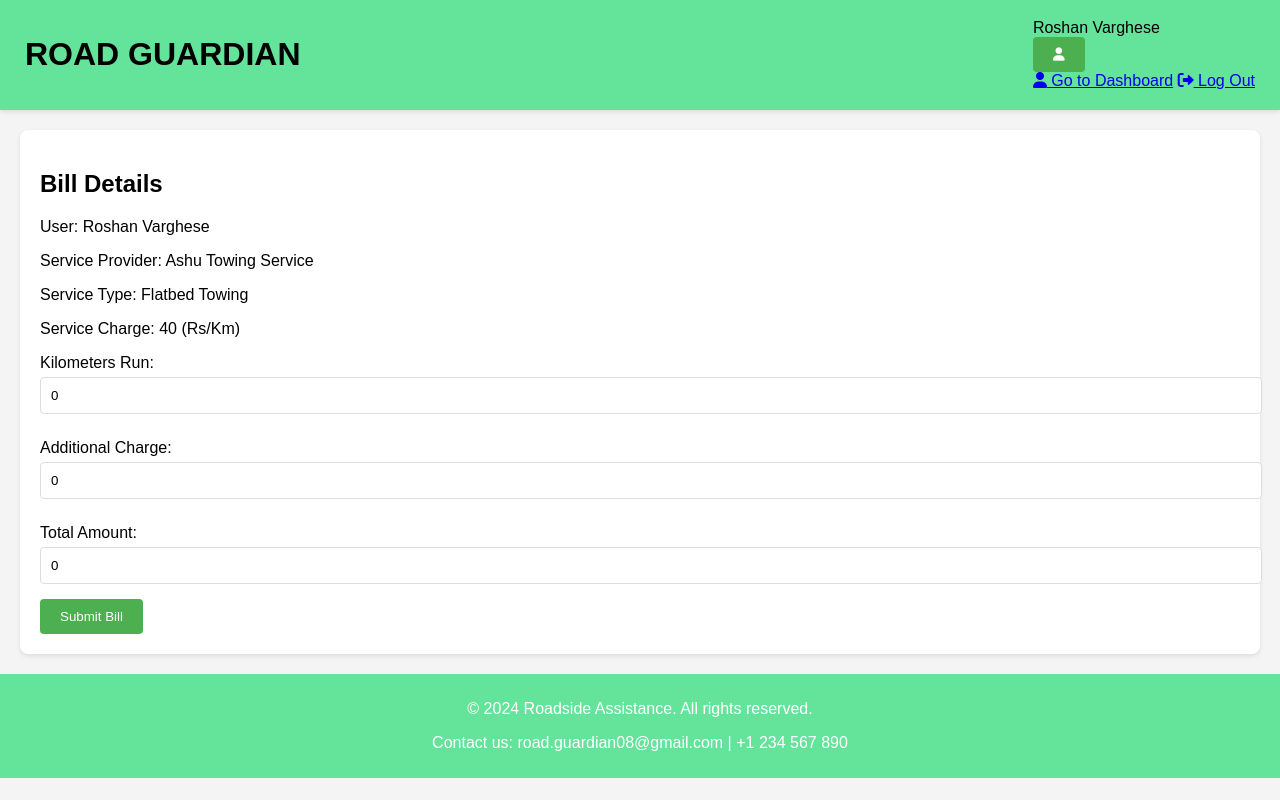
After one commit to Shadow-Vanguard/Road-Guardian, a Django app: page /bill/1/ in a window 1280 px wide. The commit adds this page. Run offline with Django 5.2, Linux system fonts and the light colour scheme; data comes from the database, SQL or seed files in the repository.

Commit message:
Bill Sending

```diff
--- a/roadside_assistance/roadside_app/models.py
+++ b/roadside_assistance/roadside_app/models.py
@@ -146,3 +146,18 @@ class Feedback(models.Model):
 
     def __str__(self):
         return f"Feedback from {self.user.name} for {self.service_provider.user.name}"
+
+from django.db import models
+
+class Bill(models.Model):
+    user = models.CharField(max_length=255)
+    service_provider = models.CharField(max_length=255)
+    service_type = models.CharField(max_length=255)
+    charge = models.DecimalField(max_digits=10, decimal_places=2)
+    kilometers = models.DecimalField(max_digits=10, decimal_places=2)
+    additional_charge = models.DecimalField(max_digits=10, decimal_places=2)
+    total_amount = models.DecimalField(max_digits=10, decimal_places=2)
+    created_at = models.DateTimeField(auto_now_add=True)
+
+    def __str__(self):
+        return f"Bill for {self.user} - {self.service_type}"
--- /dev/null
+++ b/roadside_assistance/roadside_app/templates/service_provider/bill.html
@@ -0,0 +1,123 @@
+{% load static %}
+<!DOCTYPE html>
+<html lang="en">
+<head>
+    <meta charset="UTF-8">
+    <meta name="viewport" content="width=device-width, initial-scale=1.0">
+    <title>Bill - Road Guardian</title>
+    <link rel="stylesheet" href="{% static 'css/styles.css' %}">
+    <link rel="stylesheet" href="https://cdnjs.cloudflare.com/ajax/libs/font-awesome/6.0.0/css/all.min.css">
+    <style>
+        /* Similar styles to other pages */
+        body {
+            font-family: Arial, sans-serif;
+            margin: 0;
+            padding: 0;
+            background-color: #f4f4f4;
+            display: flex;
+            flex-direction: column;
+        }
+        header {
+            background-color: #14da6aa3;
+            color: rgb(0, 0, 0);
+            padding: 15px 25px;
+            display: flex;
+            align-items: center;
+            justify-content: space-between;
+            box-shadow: 0 2px 4px rgba(0, 0, 0, 0.1);
+        }
+        footer {
+            background-color: #14da6aa3;
+            color: #fff;
+            padding: 10px 0;
+            text-align: center;
+        }
+        .form-container {
+            padding: 20px;
+            background-color: #fff;
+            border-radius: 8px;
+            box-shadow: 0 2px 4px rgba(0,0,0,0.1);
+            margin: 20px;
+        }
+        label {
+            display: block;
+            margin: 10px 0 5px;
+        }
+        input, select {
+            width: 100%;
+            padding: 10px;
+            margin-bottom: 15px;
+            border: 1px solid #ddd;
+            border-radius: 4px;
+        }
+        button {
+            padding: 10px 20px;
+            background-color: #4CAF50;
+            color: white;
+            border: none;
+            border-radius: 4px;
+            cursor: pointer;
+        }
+        button:hover {
+            background-color: #45a049;
+        }
+    </style>
+</head>
+<body>
+    <header>
+        <h1>ROAD GUARDIAN</h1>
+        <div class="user-info">
+            <span class="user-name">{{ user.name }}</span>
+            <div class="user-menu">
+                <button class="user-menu-btn"><i class="fas fa-user"></i></button>
+                <div class="user-dropdown">
+                    <a href="{% url 'service_provider_dashboard' %}"><i class="fas fa-user"></i> Go to Dashboard</a>
+                    <form action="{% url 'logout' %}" method="post" style="display: inline;">
+                        {% csrf_token %}
+                        <a href="#" onclick="this.parentNode.submit()"><i class="fas fa-sign-out-alt"></i> Log Out</a>
+                    </form>
+                </div>
+            </div>
+        </div>
+    </header>
+
+    <main>
+        <div class="form-container">
+            <h2>Bill Details</h2>
+            <form id="billForm" action="{% url 'submit_bill' booking.id %}" method="post">
+                {% csrf_token %}
+                <p>User: {{ booking.user.name }}</p>
+                <p>Service Provider: {{ service_provider.user.name }}</p>
+                <p>Service Type: {{ booking.service_type_category.category_name }}</p>
+                <p> Service Charge: {{ booking.service_type_category.charge }}</p>
+
+                <label for="kilometers">Kilometers Run:</label>
+                <input type="number" id="kilometers" name="kilometers" value="0" oninput="calculateTotal()">
+
+                <label for="additional_charge">Additional Charge:</label>
+                <input type="number" id="additional_charge" name="additional_charge" value="0" oninput="calculateTotal()">
+
+                <label for="total_amount">Total Amount:</label>
+                <input type="number" id="total_amount" name="total_amount" value="0" readonly>
+
+                <button type="submit">Submit Bill</button>
+            </form>
+        </div>
+    </main>
+
+    <footer>
+        <p>© 2024 Roadside Assistance. All rights reserved.</p>
+        <p>Contact us: road.guardian08@gmail.com | +1 234 567 890</p>
+    </footer>
+    <script>
+        function calculateTotal() {
+            const charge = parseFloat(document.getElementById('charge').value) || 0;  // Fetch charge from the input
+            const kilometers = parseFloat(document.getElementById('kilometers').value) || 0;
+            const additionalCharge = parseFloat(document.getElementById('additional_charge').value) || 0;
+
+            const total = (charge * kilometers) + additionalCharge;
+            document.getElementById('total_amount').value = total.toFixed(2);
+        }
+    </script>
+</body>
+</html>
--- a/roadside_assistance/roadside_app/urls.py
+++ b/roadside_assistance/roadside_app/urls.py
@@ -53,7 +53,6 @@ urlpatterns = [
     path('service-provider/service-history/', views.view_service_history, name='view_service_history'),#view service history
     path('submit-feedback/', views.submit_feedback, name='submit_feedback'),#submit feedback
     path('get-bookings/', views.get_bookings, name='get_bookings'),#get bookings
-    # path('send-bill/<int:booking_id>/', views.send_bill, name='send_bill'),#send bill
     path('service-provider/view-feedback/', views.view_feedback, name='view_feedback'),#view feedback
 
 
@@ -61,7 +60,12 @@ urlpatterns = [
     path('accept_booking/<int:booking_id>/', views.accept_booking, name='accept_booking'),
     path('start_service/<int:booking_id>/', views.start_service, name='start_service'),
     path('complete_service/<int:booking_id>/', views.complete_service, name='complete_service'),
-    path('send_bill/<int:booking_id>/', views.send_bill, name='send_bill'),
+
+    path('bill/<int:booking_id>/', views.bill_view, name='bill_view'),
+    path('submit_bill/<int:booking_id>/', views.submit_bill, name='submit_bill'),
+
+
+
     #Password
     path('password-reset/', CustomPasswordResetView.as_view(), name='password_reset'),
     path('password-reset/done/', CustomPasswordResetDoneView.as_view(), name='password_reset_done'),
--- a/roadside_assistance/roadside_app/views.py
+++ b/roadside_assistance/roadside_app/views.py
@@ -870,7 +870,70 @@ def view_feedback(request):
         messages.error(request, "You are not registered as a service provider.")
         return redirect('serviceprovider_dashboard')
 
-@login_required
-def send_bill(request, booking_id):
-    booking = get_object_or_404(Booking, id=booking_id, service_provider__user=request.user)
-    return render(request, 'service_provider/send_bill.html', {'booking': booking})
+from django.shortcuts import render, redirect, get_object_or_404
+from .models import Booking, ServiceProvider  # Ensure you import the necessary models
+
+def bill_view(request, booking_id):
+    # Get the booking details
+    booking = get_object_or_404(Booking, id=booking_id)
+
+    # Fetch the service provider associated with the booking
+    service_provider = booking.service_provider
+
+    charge = booking.service_type_category.charge
+
+    # Render the bill form with booking details
+    return render(request, 'service_provider/bill.html', {
+        'booking': booking,
+        'user': booking.user,
+        'service_provider': service_provider,
+        'charge':charge
+    })
+
+
+from django.shortcuts import render, redirect, get_object_or_404
+from django.contrib import messages
+from .models import Booking, Bill
+import re  # Import the regular expressions module
+
+def submit_bill(request, booking_id):
+    # Fetch the booking details using the booking_id
+    booking = get_object_or_404(Booking, id=booking_id)
+
+    if request.method == 'POST':
+        # Fetching details from the booking instance
+        user = booking.user.name  # Fetch the username from the booking instance
+        service_provider = booking.service_provider.user.name  # Fetch the service provider's name
+        service_type = booking.service_type_category.category_name  # Fetch the service type name
+
+        # Extract numeric value from charge string
+        charge_str = booking.service_type_category.charge
+        charge = float(re.search(r"[\d.]+", charge_str).group())  # Extract the numeric part
+
+        # Get the additional inputs from the form
+        try:
+            kilometers = float(request.POST.get('kilometers', 0))  # Default to 0 if not provided
+            additional_charge = float(request.POST.get('additional_charge', 0))  # Default to 0 if not provided
+        except ValueError:
+            messages.error(request, 'Invalid input for kilometers or additional charge.')
+            return redirect('bill_view', booking_id=booking_id)
+
+        # Calculate the total amount
+        total_amount = (charge * kilometers) + additional_charge
+
+        # Create a new Bill instance and save it to the database
+        Bill.objects.create(
+            user=user,
+            service_provider=service_provider,
+            service_type=service_type,
+            charge=charge,
+            kilometers=kilometers,
+            additional_charge=additional_charge,
+            total_amount=total_amount
+        )
+
+        messages.success(request, 'Bill submitted successfully!')
+        return redirect('service_provider_dashboard')  # Redirect to a relevant page after submission
+
+    # If the request method is not POST, redirect to the bill view
+    return redirect('bill_view', booking_id=booking_id)
```
Also changed, not shown: roadside_assistance/roadside_app/templates/service_provider/view_requests.html (+5 -4 lines), roadside_assistance/roadside_app/migrations/0017_bill.py (added), roadside_assistance/roadside_app/templates/service_provider/view_request.html (deleted).
